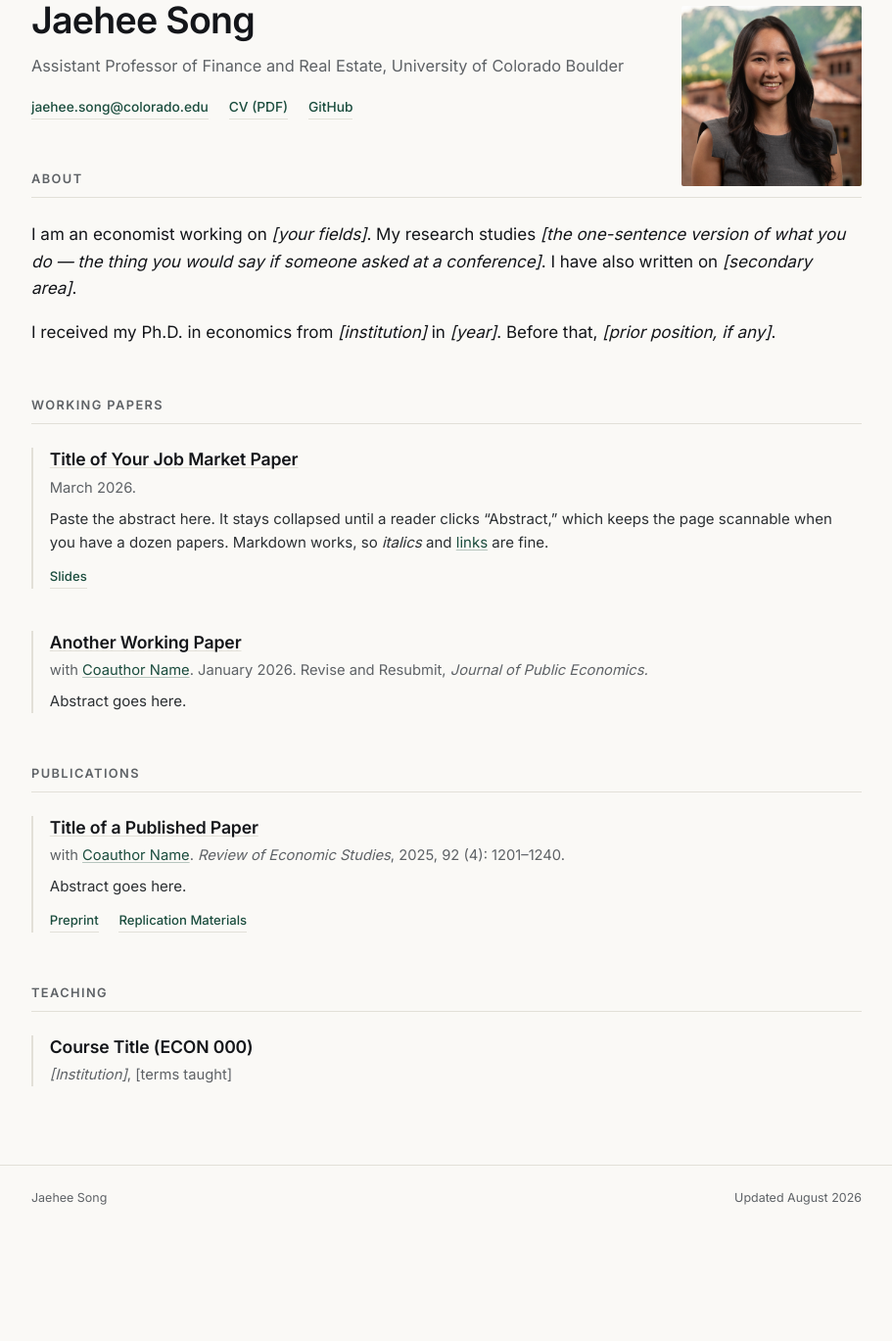
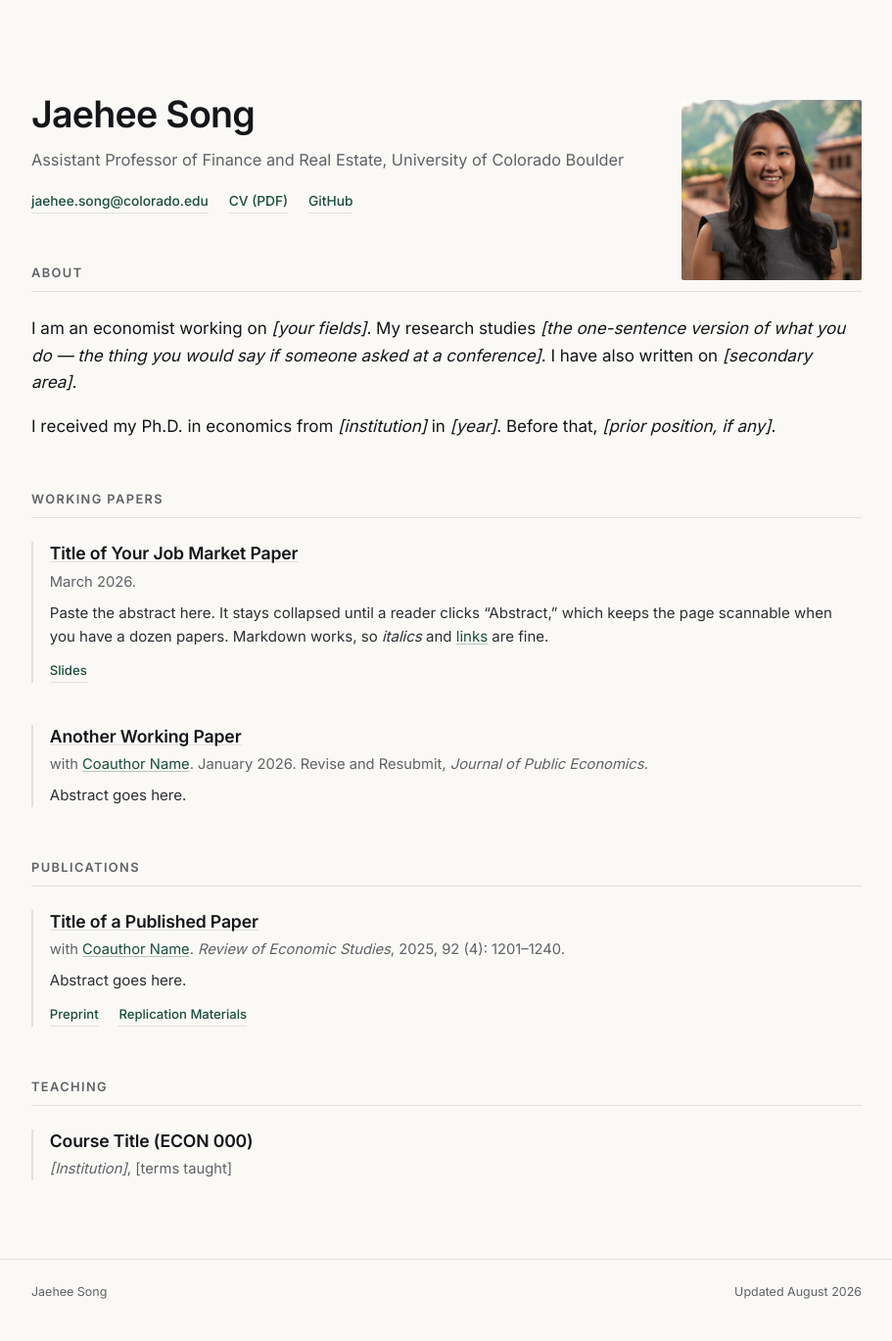
Before and after one commit to jaeheesong/jaeheesong.github.io, a Jekyll site: the page built from index.html, in a window 1280 px wide. Shown: the whole page at 98% size, without its empty margins (184-1095 px from the left). Built offline with Jekyll 4.4.1, drawn with Linux system fonts in a browser that asks for light colours; before the commit the page ends 1273 px from its top, so only the background shows below that.

Commit message:
Update style.css

```diff
--- a/assets/css/style.css
+++ b/assets/css/style.css
@@ -219,3 +219,6 @@ em { font-style: italic; }
 @media (prefers-reduced-motion: reduce) {
   * { transition: none !important; animation: none !important; }
 }
+
+/* Space above the name block */
+.bio { padding-top: 6rem; }
```
